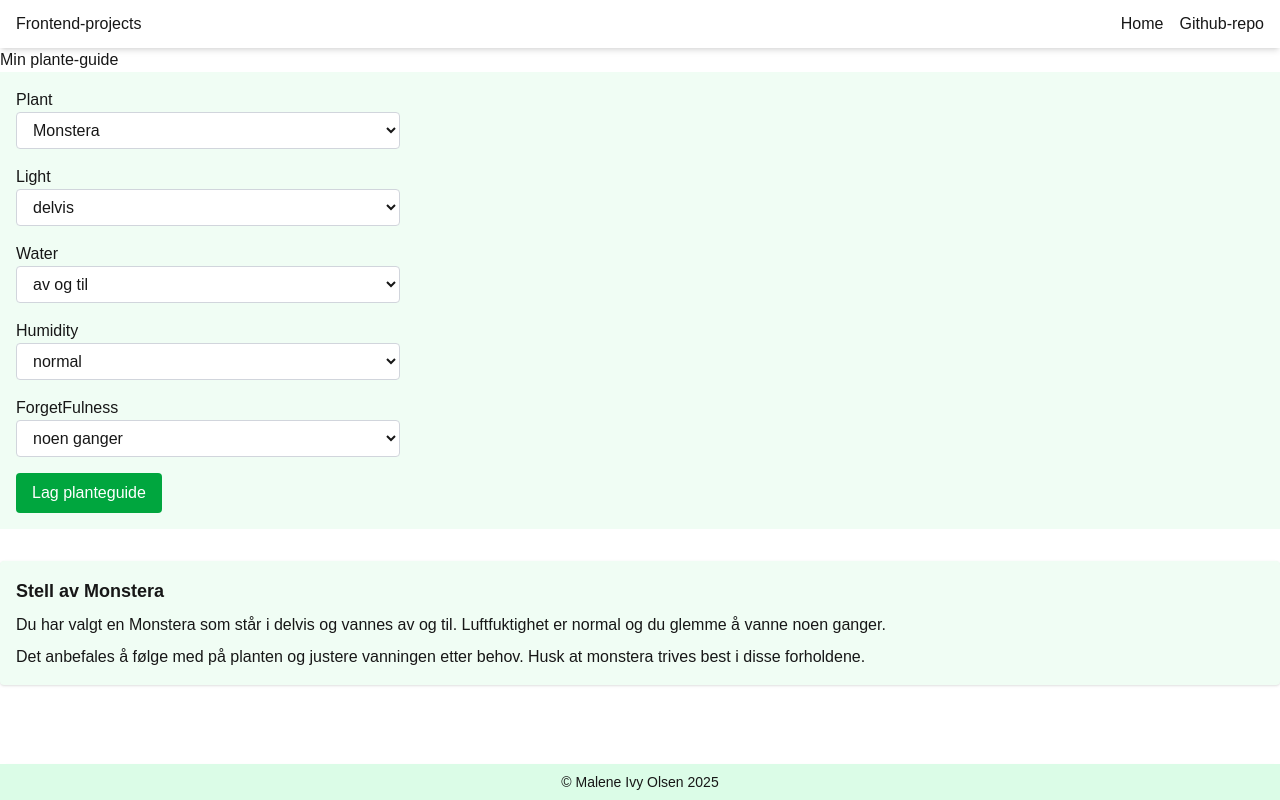
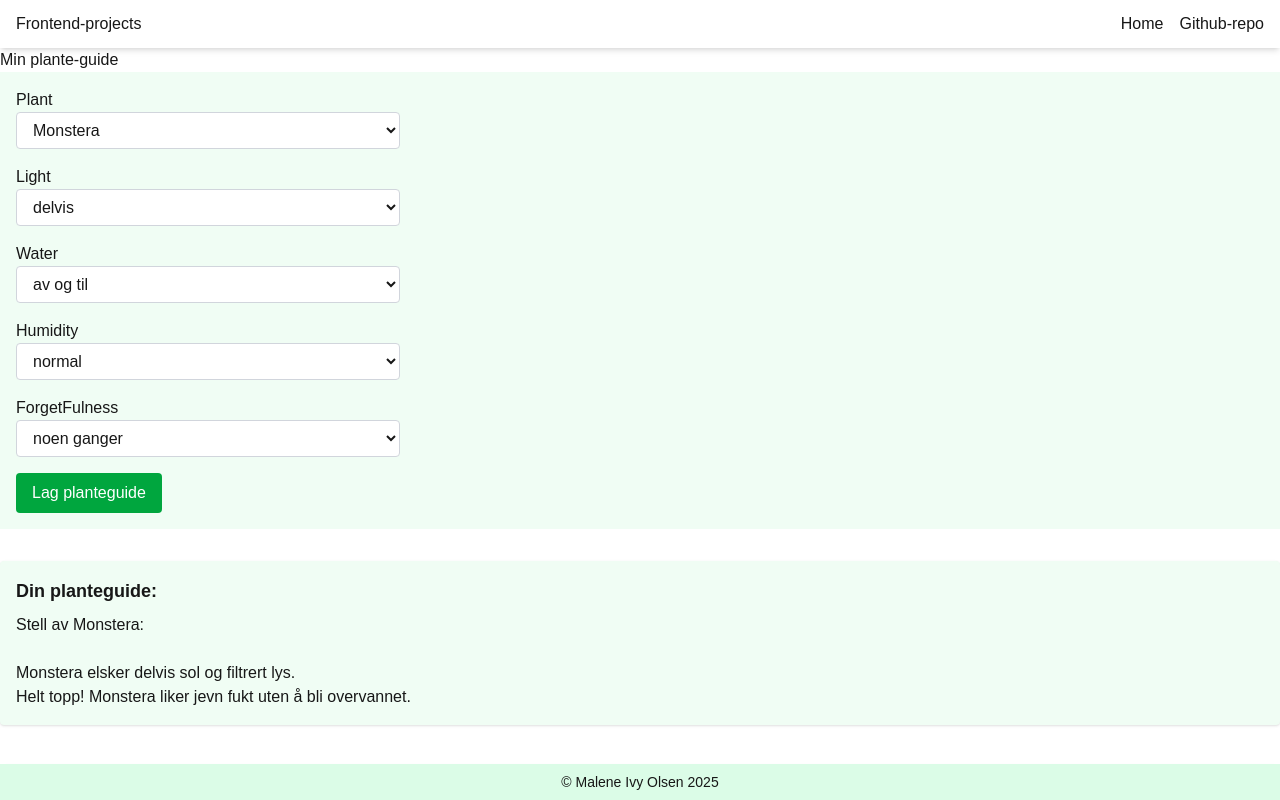
Before and after one commit to maleneivy/frontend-playground, a Next.js app: page /my-plantguide in a window 1280 px wide. Both pictures are taken after a click on the button "Lag planteguide". Built offline with nearby package versions, Linux system fonts and the light colour scheme.

Commit message:
generate dynamic plant guide based on user input and selected plants: Monstera, Sukkulent and Orkidé

```diff
--- a/src/app/my-plantguide/page.tsx
+++ b/src/app/my-plantguide/page.tsx
@@ -5,13 +5,17 @@ import { PlantInput } from '@/data/my-plantguide/plantData';
 import { useState } from 'react';
 
 export default function MyPlantGuide() {
-  const [input, setInput] = useState<PlantInput | null>(null);
+  const [plantData, setPlantData] = useState<PlantInput | null>(null);
+
+  const handleFormSubmit = (data: PlantInput) => {
+    setPlantData(data);
+  };
 
   return (
     <>
       <h1>Min plante-guide</h1>
-      <PlantForm onSubmit={setInput} />
-      {input && <PlantResult input={input} />}
+      <PlantForm onSubmit={handleFormSubmit} />
+      {plantData && <PlantResult input={plantData} />}
     </>
   );
 }
--- a/src/components/my-plantguide/PlantResult.tsx
+++ b/src/components/my-plantguide/PlantResult.tsx
@@ -1,17 +1,13 @@
+import { generatePlantGuide } from '@/data/my-plantguide/generatePlantGuide';
 import { PlantInput } from '@/data/my-plantguide/plantData';
 
 export default function PlantResult({ input }: { input: PlantInput }) {
+  const guide = generatePlantGuide(input);
+
   return (
-    <div className="mt-8 bg-green-50 p-4 rounded shadow">
-      <h2 className="text-lg font-semibold mb-2">Stell av {input.plant}</h2>
-      <p>
-        Du har valgt en {input.plant} som står i {input.light} og vannes {input.water}.
-        Luftfuktighet er {input.humidity} og du glemme å vanne {input.forgetFulness}.
-      </p>
-      <p className="mt-2">
-        Det anbefales å følge med på planten og justere vanningen etter behov. Husk at{' '}
-        {input.plant.toLowerCase()} trives best i disse forholdene.
-      </p>
+    <div className="mt-8 bg-green-50 p-4 rounded shadow whitespace-pre-wrap">
+      <h2 className="text-lg font-semibold mb-2">Din planteguide:</h2>
+      <p>{guide}</p>
     </div>
   );
 }
--- /dev/null
+++ b/src/data/my-plantguide/generatePlantGuide.ts
@@ -0,0 +1,14 @@
+import { generateMonsteraGuide } from './generators/monstera';
+import { generateOrkideGuide } from './generators/orkide';
+import { generateSukkulentGuide } from './generators/sukkulent';
+import { PlantInput } from './plantData';
+
+const generators = {
+  Monstera: generateMonsteraGuide,
+  Sukkulent: generateSukkulentGuide,
+  Orkidé: generateOrkideGuide,
+} as const;
+
+export function generatePlantGuide(input: PlantInput): string {
+  return generators[input.plant](input);
+}
--- /dev/null
+++ b/src/data/my-plantguide/generators/monstera.ts
@@ -0,0 +1,35 @@
+import { PlantInput } from '../plantData';
+
+export function generateMonsteraGuide(input: PlantInput): string {
+  const { light, water, humidity, forgetFulness } = input;
+
+  let result = `Stell av Monstera:\n\n`;
+
+  if (light === 'delvis') {
+    result += 'Monstera elsker delvis sol og filtrert lys.\n';
+  } else if (light === 'sol') {
+    result += 'Monstera tåler noe sol, men for mye direkte lys kan svi bladene.\n';
+  } else {
+    result += 'Skygge er for mørkt. Vuder å flytte planten nærmere vinduet.\n';
+  }
+
+  if (water === 'ofte') {
+    result += 'Vanning ofte er OK, men pass på at jorden tørker lett mellom hver gang.\n';
+  } else if (water === 'av og til') {
+    result += 'Helt topp! Monstera liker jevn fukt uten å bli overvannet.\n';
+  } else {
+    result += 'Monstera liker ikke å tørke helt ut. Prøv å vanne litt oftere.\n';
+  }
+
+  if (humidity === 'høy') {
+    result += 'Høy luftfuktighet er supert. Monstera vil stortrives.\n';
+  } else if (humidity === 'lav') {
+    result += 'Lav fuktighet? Prøv å dusje bladene ukentlig.\n';
+  }
+
+  if (forgetFulness === 'ofte') {
+    result += 'Monstera trenger jevnlig stell. Du bør sette på en vanningspåminnelse.\n';
+  }
+
+  return result;
+}
--- /dev/null
+++ b/src/data/my-plantguide/generators/orkide.ts
@@ -0,0 +1,38 @@
+import { PlantInput } from '../plantData';
+
+export function generateOrkideGuide(input: PlantInput): string {
+  const { light, water, humidity, forgetFulness } = input;
+
+  let result = `Stell av Orkidé\n\n`;
+
+  if (light === 'delvis') {
+    result += 'Perfekt! Orkidéer liker lyst, men ikke direkte sollys.\n';
+  } else if (light === 'sol') {
+    result += 'Pass på, direkte sol kan svi bladene. Prøv med filtrert lys eller gardin.\n';
+  } else {
+    result += 'Skygge er for mørkt. Flytt orkidéen til et lysere sted.\n';
+  }
+
+  if (water === 'ofte') {
+    result +=
+      'Pass på at røttene ikke står i vann, orkidéer liker å tørke litt opp mellom vanning.\n';
+  } else if (water === 'av og til') {
+    result += 'Det passer perfekt for de fleste orkidéer!\n';
+  } else {
+    result +=
+      'For lite vann kan føre til tørre røtter og visne blomster. Vurder å vanne litt oftere.\n';
+  }
+
+  if (humidity === 'høy') {
+    result += 'Høy luftfuktighet er flott for orkidéer. De elsker tropiske forhold.\n';
+  } else if (humidity === 'lav') {
+    result +=
+      'Lav luftfuktighet kan være utfordrende. Dusj bladene forsiktig eller bruk luftfukter.\n';
+  }
+
+  if (forgetFulness === 'ofte') {
+    result += 'Orkidéer trenger litt kjærlighet og jevnlig stell. Sett en påminnelse på mobilen!\n';
+  }
+
+  return result;
+}
--- /dev/null
+++ b/src/data/my-plantguide/generators/sukkulent.ts
@@ -0,0 +1,35 @@
+import { PlantInput } from '../plantData';
+
+export function generateSukkulentGuide(input: PlantInput): string {
+  const { light, water, humidity, forgetFulness } = input;
+
+  let result = `Stell av Sukkulent\n\n`;
+
+  if (light === 'sol') {
+    result += 'Sukkulenter elsker sol og tørre omgivelser. Flott plassering!\n';
+  } else {
+    result += 'Sukkulenter trenger mye lys. Sett den så nær et vindu som mulig.\n';
+  }
+
+  if (water === 'ofte') {
+    result +=
+      'Sukkulenter trenger sjelden vann – for mye vann kan føre til rotråte. La jorden tørke helt opp.\n';
+  } else if (water === 'av og til') {
+    result += 'Det passer fint! Bare husk å ikke vanne før jorden er helt tørr.\n';
+  } else {
+    result += 'Sukkulenter trives godt med lite vann. Dette er perfekt for planten.\n';
+  }
+
+  if (humidity === 'høy') {
+    result +=
+      'Høy luftfuktighet er ikke ideelt. Sørg for god ventilasjon og unngå vann på bladene.\n';
+  } else {
+    result += 'Tørr luft er perfekt for sukkulenter.\n';
+  }
+
+  if (forgetFulness === 'ofte') {
+    result += 'Sukkulenter er supre for glemsomme planteeiere, de tåler tørke godt!\n';
+  }
+
+  return result;
+}
```
